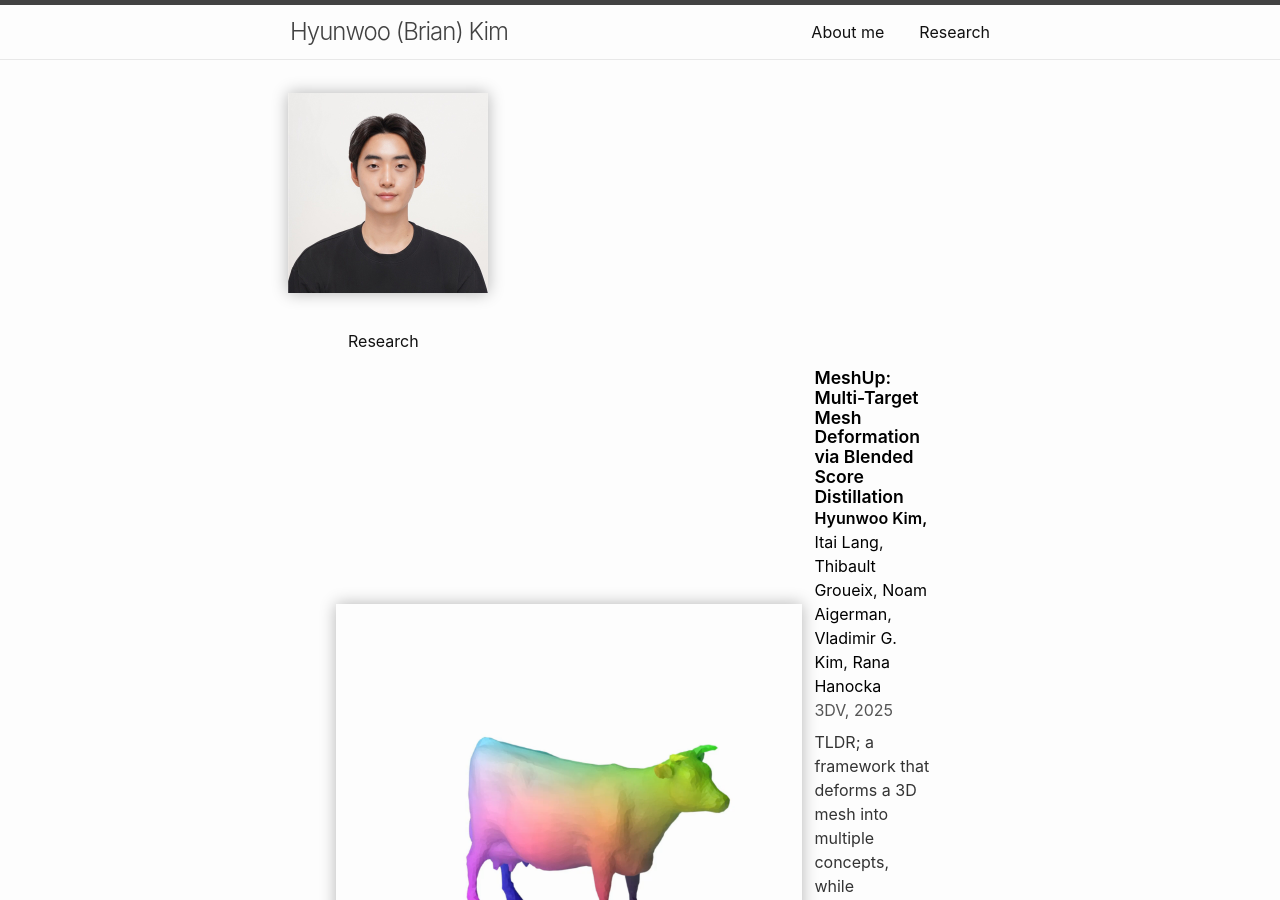
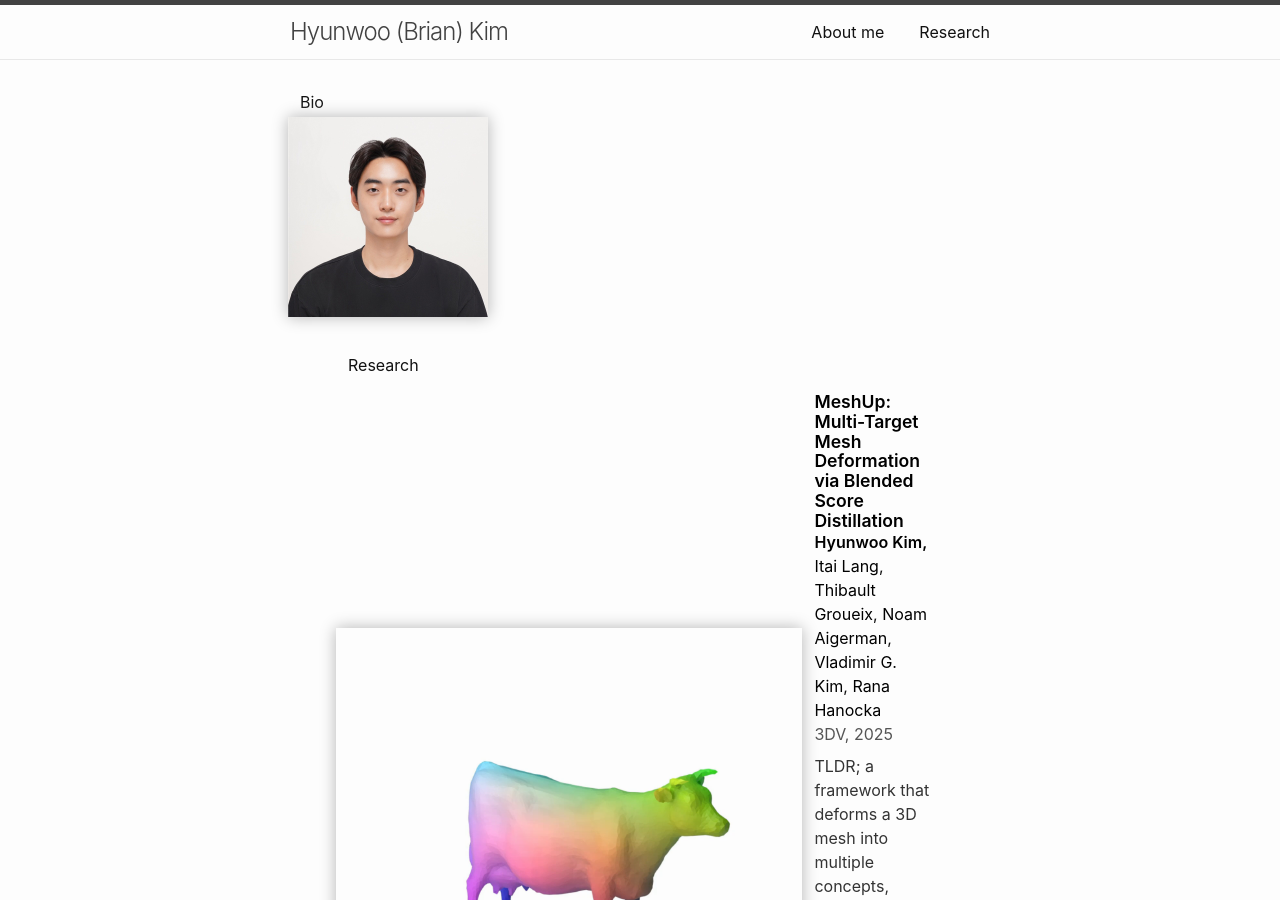
Before and after one commit to hywkim-brian/site, a Jekyll site: the page built from index.md, in a window 1280 px wide and 900 px high. Built offline with Jekyll 4.4.1, drawn with Linux system fonts in a browser that asks for light colours; nearby versions of some CDN libraries; some web fonts are replaced; library files that are not in the unit come from our copies; a style sheet for code colours, icons or effects is not loaded.

Commit message:
edit site

```diff
--- a/_layouts/home.html
+++ b/_layouts/home.html
@@ -4,41 +4,37 @@ title: Home
 ---
 
 <div class="home">
-  {%- if page.title -%}
+  {% if page.title %}
     <h1 class="page-heading">{{ page.title }}</h1>
-  {%- endif -%}
-  <!-- Navigation -->
+  {% endif %}
 
   <!-- Profile Section -->
   <div class="container is-max-desktop">
-  <h2>{{ page.bio.title }}</h2>
-  <div class="profile-block columns">
+    <h2>Bio</h2>
+    <div class="publication-block columns">
       <!-- Profile Picture -->
-    <div class="profile-picture">
-      <img src="{{ "./images/profile.jpeg" | relative_url }}" alt="Profile Picture" />
+      <div class="publication-image">
+        <img src="{{ './images/profile.jpeg' | relative_url }}" alt="Profile Picture" />
       </div>
-    <!-- Bio and Sections Content -->
+      <!-- Bio Content -->
       <div class="column">
         <div class="content">
-          <!-- Bio -->
-          <div id="{{ bio.id }}" class="bio">
-            <p>{{ page.bio.content }}</p>
-          </div>
+          <h3 class="publication-title">{{ site.bio.title }}</h3>
+          <p class="publication-description">{{ site.bio.content }}</p>
         </div>
       </div>
     </div>
   </div>
 
-<!-- Research. -->
+  <!-- Research Section -->
   <section class="section" id="research">
     <div class="container is-max-desktop">
       <h2>Research</h2>
-    <!-- <hr style="border: 1px solid #000"> -->
       {% for publication in site.data.publications %}
         <div class="publication-block columns">
           <div class="publication-image {% if publication.image_mouseover %}publication-mousecell{% endif %}">
             {% if publication.image_mouseover contains "mp4" %}
-        <video autoplay preload playsinline class="" height="100%" loop muted width="100%">
+              <video autoplay preload playsinline loop muted width="100%" height="100%">
                 <source src="./images/{{ publication.image_mouseover }}" type="video/mp4">
                 Your browser does not support the video tag.
               </video>
@@ -47,17 +43,17 @@ title: Home
           </div>
           <div class="column">
             <div class="content">
-          <h3 class="publication-title"><a href="{{ publication.project_page }}">{{ publication.title }}</a></h3>
+              <h3 class="publication-title">
+                <a href="{{ publication.project_page }}">{{ publication.title }}</a>
+              </h3>
               <div class="publication-authors">
                 {% for author_id in publication.authors %}
                   {% assign author = site.data.authors[author_id] %}
                   <span class="author-block {% if author.is_me %}author-me{% endif %}">
                     {% if author.is_me %}
-              {{ author.first_name }} {{author.middle_name}} {{ author.last_name }}{% if forloop.last == false %},{%
-              endif %}
+                      {{ author.first_name }} {{ author.middle_name }} {{ author.last_name }}{% if forloop.last == false %},{% endif %}
                     {% else %}
-              <a href="{{ author.website }}">{{ author.first_name }} {{ author.middle_name }} {{ author.last_name
-                }}</a>{% if forloop.last == false %},{% endif %}
+                      <a href="{{ author.website }}">{{ author.first_name }} {{ author.middle_name }} {{ author.last_name }}</a>{% if forloop.last == false %},{% endif %}
                     {% endif %}
                   </span>
                 {% endfor %}
@@ -65,37 +61,33 @@ title: Home
               <div class="publication-venue">
                 <span>{{ publication.venue }}</span>
                 {% for award in publication.awards %}
-              <span class="publication-venue-emph">{{ award }}<span>
+                  <span class="publication-venue-emph">{{ award }}</span>
                 {% endfor %}
               </div>
               <p class="publication-description">{{ publication.description }}</p>
 
-          <!-- Publication Links. -->
+              <!-- Publication Links -->
               <div class="publication-links buttons field">
-            <a class="external-link button is-small is-light is-link is-rounded"
-              href="{{ publication.project_page }}">
+                <a class="external-link button is-small is-light is-link is-rounded" href="{{ publication.project_page }}">
                   <span class="icon"><i class="fas fa-globe-americas"></i></span>
                   <span>Project Page</span>
                 </a>
-            <a class="external-link button is-small is-light is-link is-rounded"
-              href="https://arxiv.org/pdf/{{ publication.arxiv }}.pdf">
+                <a class="external-link button is-small is-light is-link is-rounded" href="https://arxiv.org/pdf/{{ publication.arxiv }}.pdf">
                   <span class="icon"><i class="fas fa-file-pdf"></i></span>
                   <span>PDF</span>
                 </a>
-            <a class="external-link button is-small is-light is-link is-rounded"
-              href="https://arxiv.org/abs/{{ publication.arxiv }}">
+                <a class="external-link button is-small is-light is-link is-rounded" href="https://arxiv.org/abs/{{ publication.arxiv }}">
                   <span class="icon"><i class="ai ai-arxiv"></i></span>
                   <span>arXiv</span>
                 </a>
                 {% if publication.github %}
-            <a class="external-link button is-small is-light is-link is-rounded"
-              href="https://github.com/{{ publication.github }}">
-              <span class="icon"><i class="fa fab fa-github"></i></span>
+                  <a class="external-link button is-small is-light is-link is-rounded" href="https://github.com/{{ publication.github }}">
+                    <span class="icon"><i class="fab fa-github"></i></span>
                     <span>Code</span>
                   </a>
                 {% endif %}
               </div>
-          <!--/ Publication Links. -->
+              <!-- /Publication Links -->
             </div>
           </div>
         </div>
```
Lines whose indentation alone changed are shown as unchanged.
